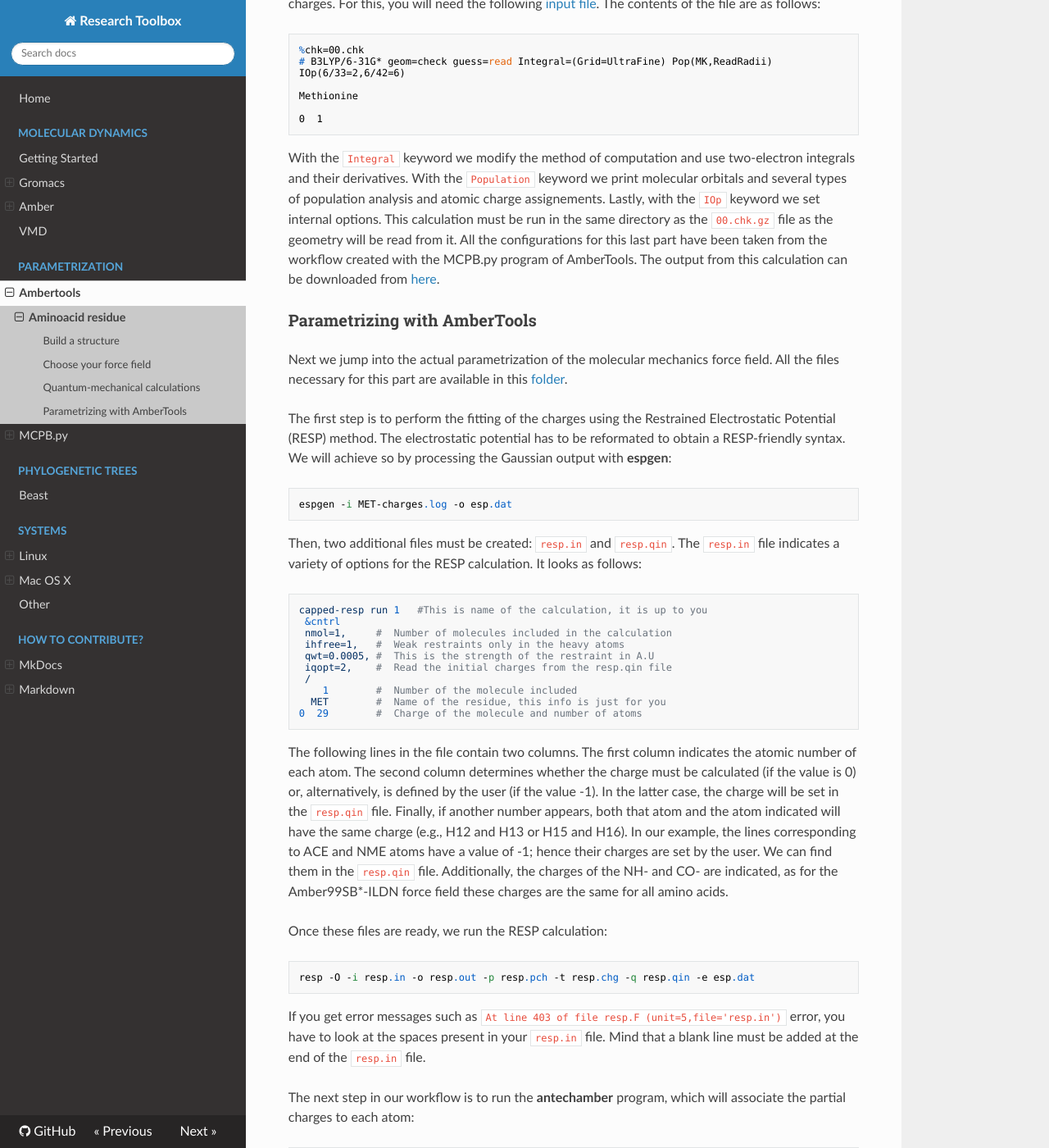
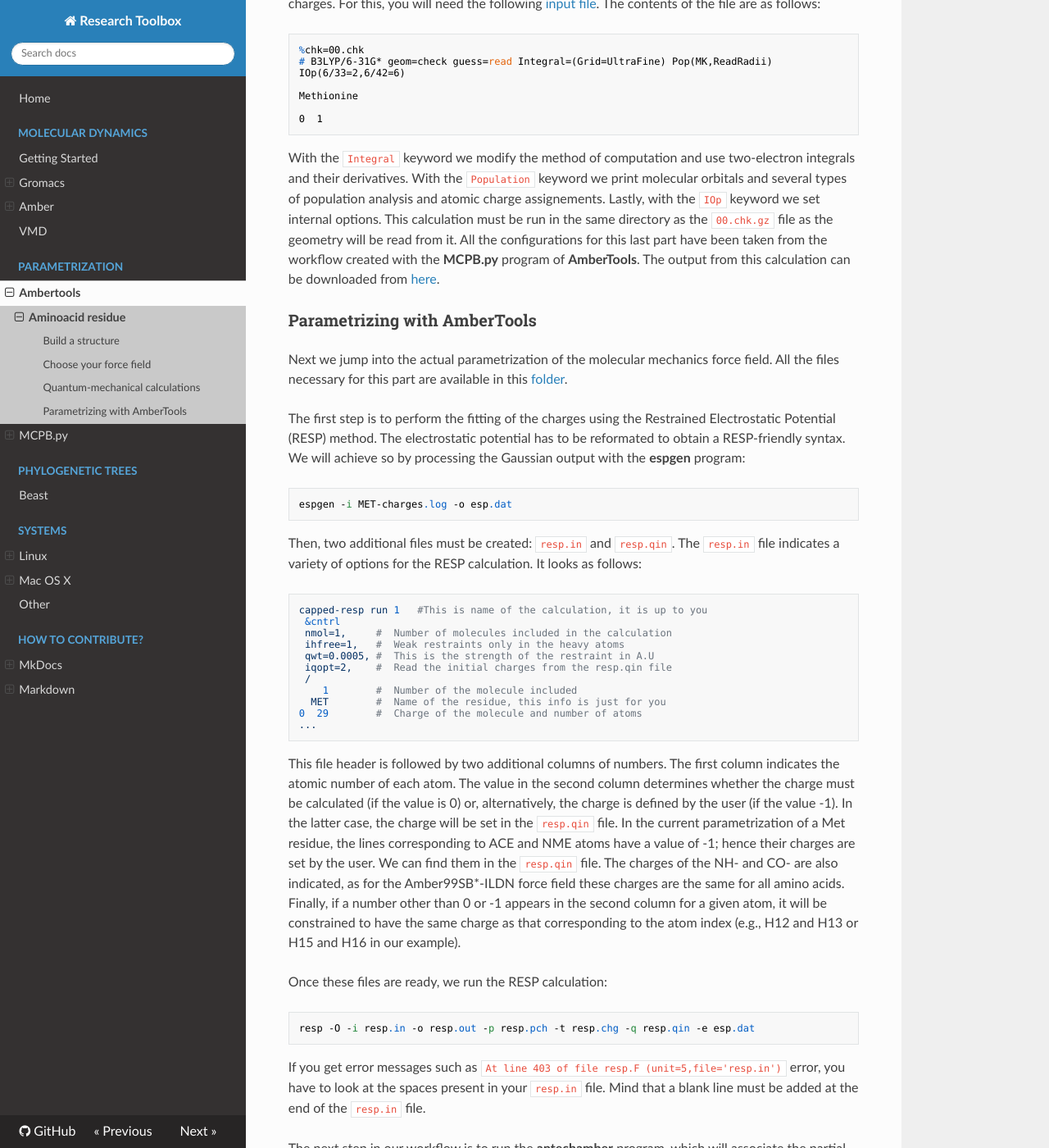
Before and after one commit to BioKT/ResDocs, an MkDocs documentation site: the page built from docs/MET-parametrize/parametrization.md, in a window 1280 px wide and 1400 px high, scrolled down 1179 px. Shown: the whole window at 82% size. Built offline with MkDocs 1.6.1, drawn with Linux system fonts in a browser that asks for light colours; nearby versions of some CDN libraries; some of the changed text lies outside the part shown.

Commit message:
adds few extra changes to amber

````diff
--- a/docs/MET-parametrize/parametrization.md
+++ b/docs/MET-parametrize/parametrization.md
@@ -76,7 +76,8 @@ Lastly, with the `IOp` keyword we set internal options.
 This calculation must be run in the same directory as the `00.chk.gz`
 file as the geometry will be read from it.
 All the configurations for this last part have been taken from the workflow
- created with the MCPB.py program of AmberTools. The output from this
+ created with the **MCPB.py** program of **AmberTools**.
+The output from this
 calculation can be downloaded from [here](https://drive.google.com/drive/folders/1fBlb3yddsKRmj5ysZJMOxwwqVAsf7Kdv?usp=sharing).
 
 ### Parametrizing with AmberTools
@@ -88,7 +89,8 @@ https://drive.google.com/drive/folders/1CScwN_MEvd2U18LFbZkF3OLA9JXDM8AF?usp=sha
 The first step is to perform the fitting of the charges using
 the Restrained Electrostatic Potential (RESP) method. The electrostatic
 potential has to be reformated to obtain a RESP-friendly syntax. We will
-achieve so by processing the Gaussian output with **espgen**:
+achieve so by processing the Gaussian output with the **espgen**
+program:
 ```
 espgen -i MET-charges.log -o esp.dat
 ```
@@ -107,19 +109,23 @@ capped-resp run 1	#This is name of the calculation, it is up to you
     1        #  Number of the molecule included
   MET        #  Name of the residue, this info is just for you
 0  29        #  Charge of the molecule and number of atoms
+...
 ```
-The following lines in the file contain two columns. The first
-column indicates the atomic number of each atom. The second column
-determines whether the charge must be calculated (if the value is 0)
- or, alternatively, is defined by the user (if the value -1). In the
-latter case, the charge will be set in the `resp.qin` file.
-Finally, if another number appears, both that atom and the atom
-indicated will have the same charge (e.g., H12 and H13 or H15 and H16).
-In our example, the lines corresponding to ACE and NME atoms have a value
-of -1; hence their charges are set by the user. We can find them in the
-`resp.qin` file.
-Additionally, the charges of the NH- and CO- are indicated, as for the
+This file header is followed by two additional columns of numbers.
+The first column indicates the atomic number of each atom. The value
+in the second column determines whether the charge must be calculated
+ (if the value is 0) or, alternatively, the charge is defined by the user
+ (if the value -1).
+In the latter case, the charge will be set in the `resp.qin` file.
+In the current parametrization of a Met residue, the lines corresponding
+ to ACE and NME atoms have a value of -1; hence their charges are set
+by the user. We can find them in the `resp.qin` file.
+The charges of the NH- and CO- are also indicated, as for the
 Amber99SB\*-ILDN force field these charges are the same for all amino acids.
+Finally, if a number other than 0 or -1 appears in the second column for
+a given atom, it will be constrained to have the same charge as that
+corresponding to the atom index (e.g., H12 and H13 or H15 and H16
+in our example).
 
 Once these files are ready, we run the RESP calculation:
 ```
@@ -136,23 +142,20 @@ which will associate the partial charges to each atom:
 antechamber -fi gout -i MET-charges.log -bk MET -fo ac -o MET.ac -c rc -cf resp.chg -at amber
 ```
 
-Now, we will delete the capping groups from the custom residue. To do so
-we need the `MET.mc` file, which is pretty self explanatory. The omited
-atoms are the ones belonging to the caps. One must then run the following
-line:
+Now, we will delete the capping groups from the custom residue.
+To do so we need the `MET.mc` file, which is pretty self explanatory. The omited atoms are the ones belonging to the caps.
+One must then run the following line:
 ```
 prepgen -i MET.ac -o MET.prepin -m MET.mc -rn MET
 ```
 
-Lastly, we will generate the parameters using parmchk2:
-
+Lastly, we will generate the parameters using **parmchk2**:
 ```
 parmchk2 -i MET.ac -f ac -o MET_gaff.frcmod
 ```
 
-The final step is then to run tleap to obtain the Amber parameters. Open
-tleap by typing: tleap.
-
+The final step is then to run **tleap** to obtain the Amber
+ parameters. Open **tleap** by typing `tleap` in your terminal.
 Once inside, type the following lines.
 
 ```
````
